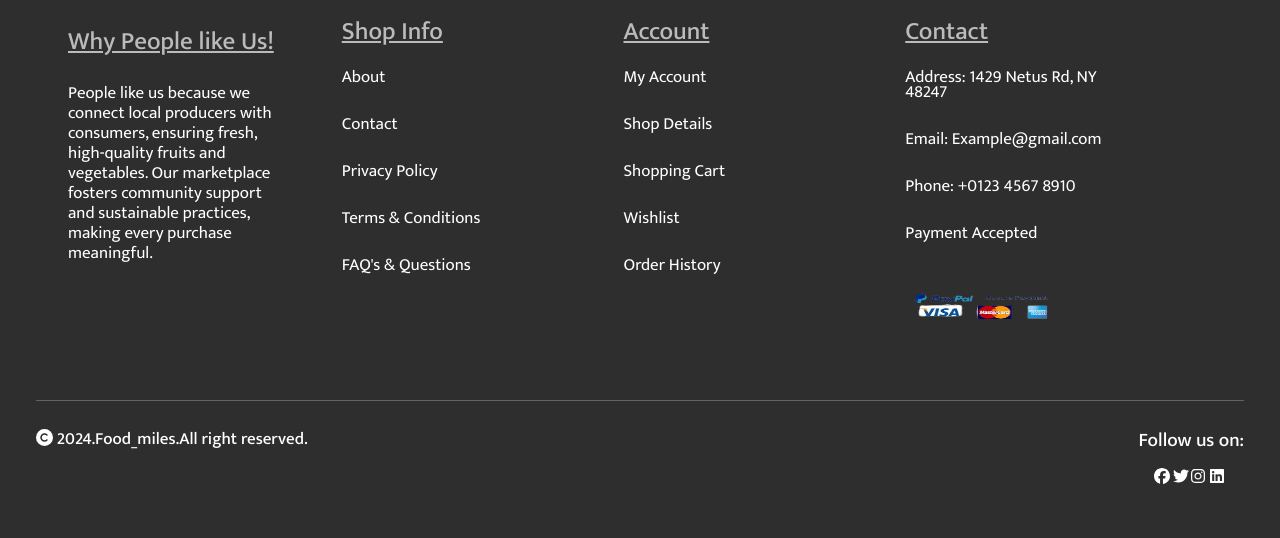
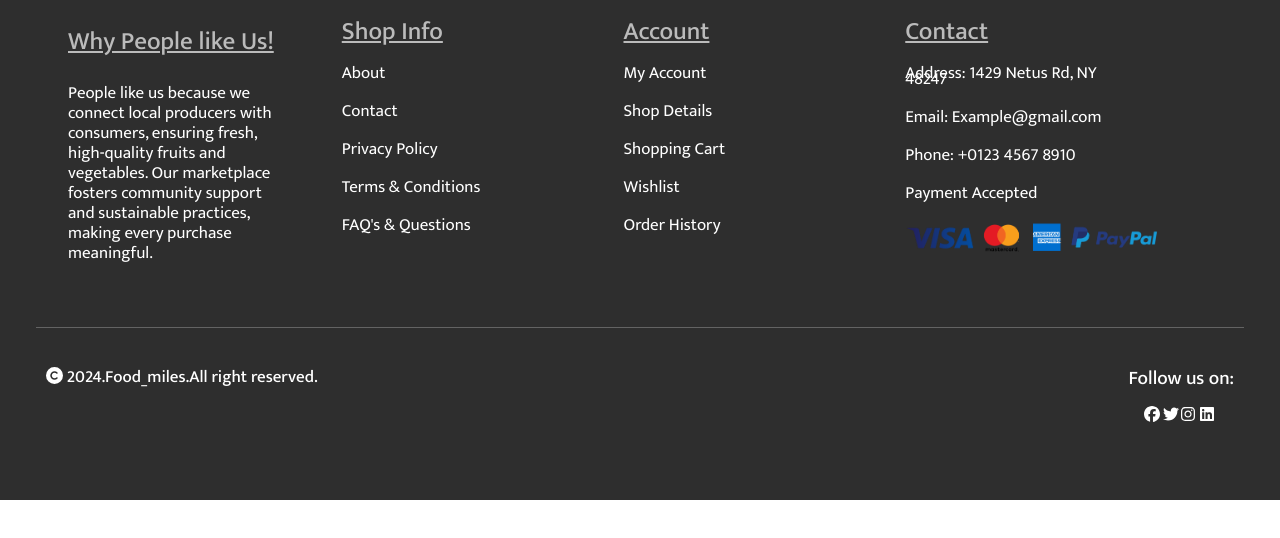
Before and after one commit to divspark/Grow, a React (Create React App) app in the folder frontend/: page / in a window 1280 px wide. Shown: the part 3039-3577 px from the top of the page. After the commit the page ends 3539 px from the top, so only its background shows below. Built offline with nearby package versions, Linux system fonts and the light colour scheme; no server answers; a web font is replaced by a local one.

Commit message:
New Changes

```diff
--- a/frontend/src/styles/Home.css
+++ b/frontend/src/styles/Home.css
@@ -63,8 +63,8 @@
   color: white;
 }
 .sb__footerlink_div img {
-  height: 8vw;
-  width: 12vw;
+  height: 4vw;
+  width: 20vw;
 }
 .a {
   color: rgb(175, 175, 175);
@@ -106,7 +106,7 @@
 }
 .sb__footerlink_div p {
   font-size: 17px;
-  line-height: 15px;
+  line-height: 6px;
   margin: 1rem 0;
   cursor: pointer;
 }
@@ -123,6 +123,7 @@
   flex-direction: row;
   justify-content: space-between;
   margin-top: 0.2rem;
+  padding: 10px;
 }
 hr {
   color: white !important;
```
Also changed, not shown: frontend/src/assets/consumer/payments.png, frontend/src/assets/consumer/payments2.png (added).
